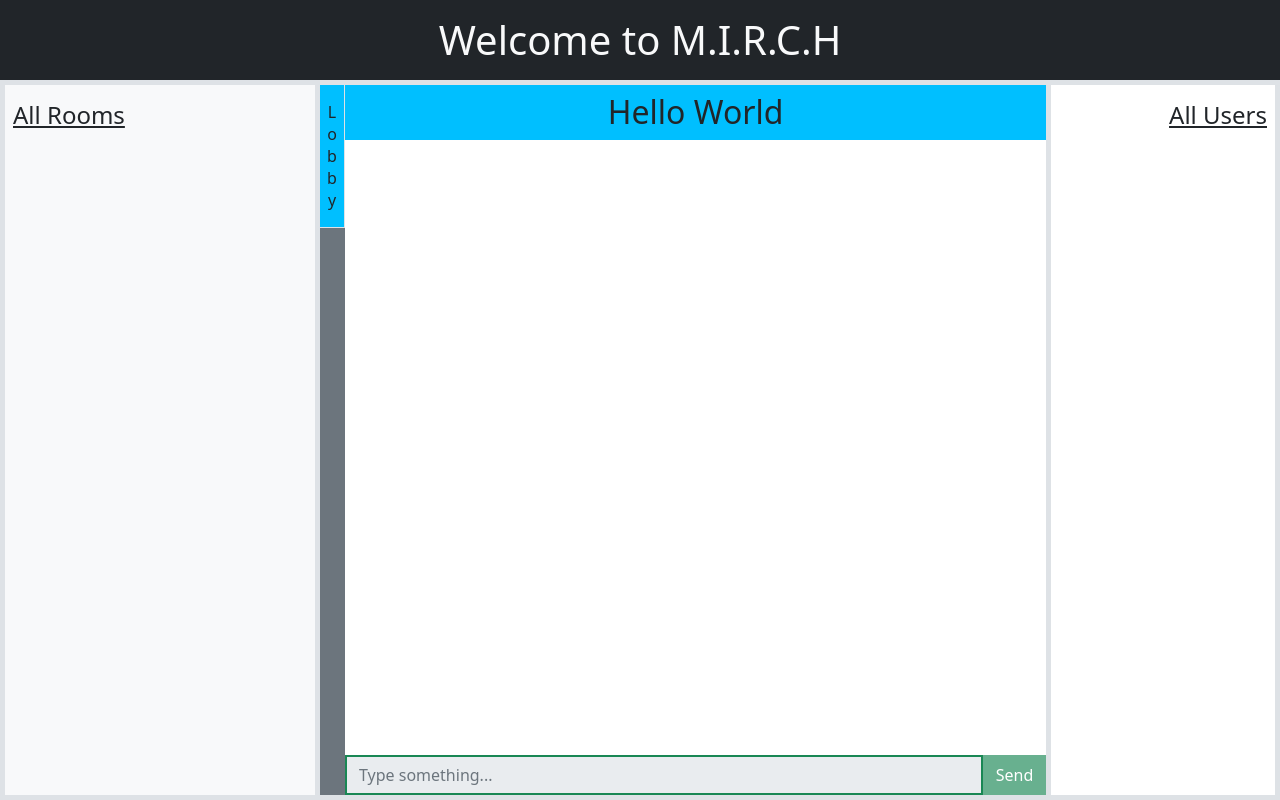
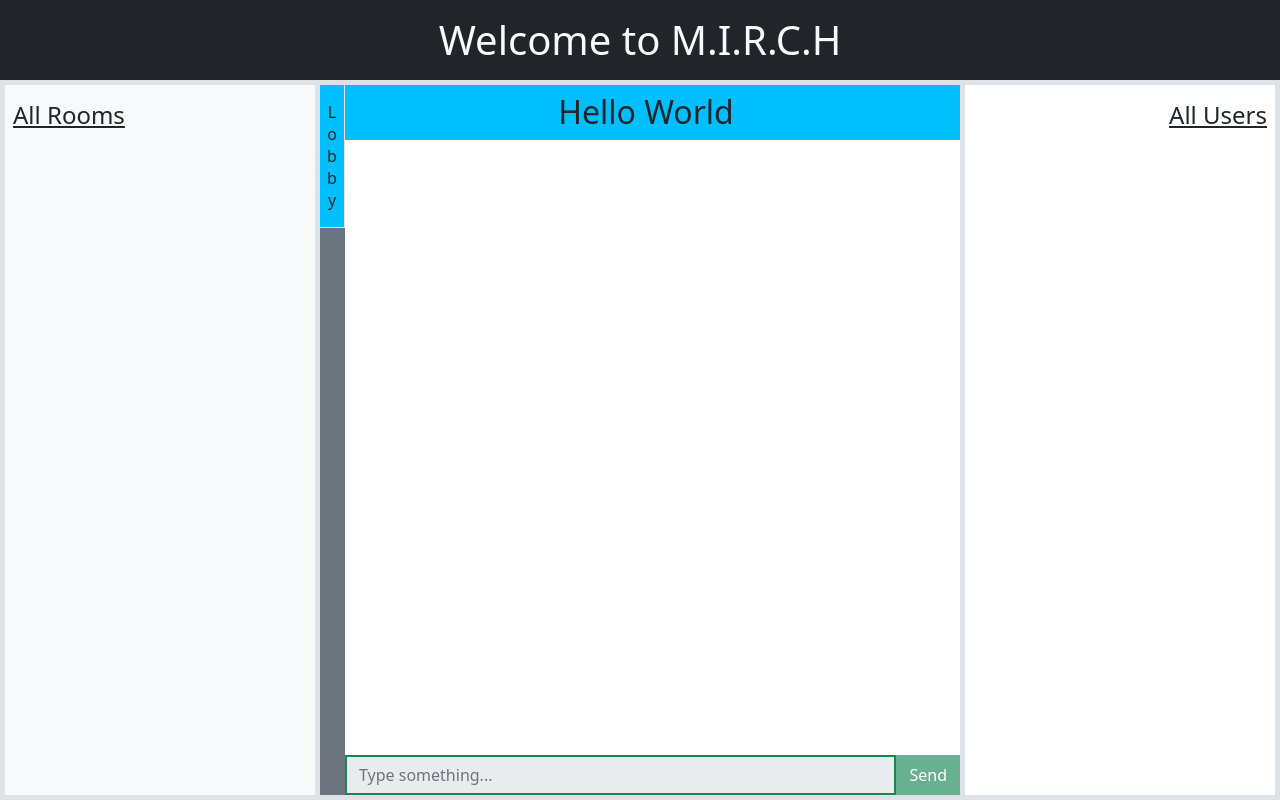
Before and after one commit to minavu/m.i.r.c.h, a website: page index.html in a window 1280 px wide. Drawn offline with nearby package versions, Linux system fonts and the light colour scheme; no server answers.

Commit message:
frontend display is good now

```diff
--- a/index.html
+++ b/index.html
@@ -18,10 +18,12 @@
     <main class="d-flex bg-light w-100 rounded-2" style="height: 90vh;">
 
       <section class="w-25 border border-5 ps-2" id="rooms" style="overflow: auto;">
+      <!-- <section class="border border-5 ps-2" id="rooms" style="overflow: auto; width: calc(25% - 25px);"> -->
         <h4 class="pt-3 text-decoration-underline">All Rooms</h4>
       </section>
 
-      <section class="w-75 d-flex align-items-stretch border-top border-bottom border-5">
+      <!-- <section class="w-75 flex-grow-1 d-flex align-items-stretch border-top border-bottom border-5"> -->
+      <section class="flex-grow-1 d-flex align-items-stretch border-top border-bottom border-5">
         <section class="bg-secondary" id="room-tabs" style="overflow: auto;">
           <div class="pt-3 pb-3 border-end border-bottom" id="Lobby-tab" name="Lobby" style="writing-mode: vertical-lr; text-orientation: upright; cursor: pointer; background-color: deepskyblue;" onclick="btnHandler(event);">
             <span>
@@ -34,7 +36,7 @@
           <section class="w-100 h-100 position-absolute d-flex room-view" id="Lobby-view" style="z-index: 0;">
 
             <section class="flex-grow-1 d-flex flex-column">
-              <div class="text-center pt-2 d-flex justify-content-center align-items-center" style="height: 55px; background-color: deepskyblue;"><h2 id="title">Hello World</h2></div>
+              <div class="text-center pt-2 d-flex justify-content-center align-items-center" style="height: 55px; background-color: deepskyblue; padding-right: 13px;"><h2 id="title">Hello World</h2></div>
               <div class="ps-1 pe-1 flex-grow-1 bg-white" id="Lobby-chat-screen" style="overflow: auto;"></div>
               <div class="bg-white">
                 <form class="d-flex">
@@ -44,7 +46,8 @@
               </div>
             </section>
 
-            <section class="w-25 bg-white border-start border-end border-5 pe-2" id="Lobby-users-list" style="overflow: auto;">
+            <!-- <section class="w-25 bg-white border-start border-end border-5 pe-2" id="Lobby-users-list" style="overflow: auto;"> -->
+            <section class="bg-white border-start border-end border-5 pe-2" id="Lobby-users-list" style="overflow: auto; width: calc(100vw / 4);">
               <h4 class="pt-3 text-decoration-underline text-end" id="Lobby-users-title">All Users</h4>
             </section>
 
--- a/the_client/client.js
+++ b/the_client/client.js
@@ -404,6 +404,7 @@ const createNewChatboxView = (room_name, z_index) => {
   );
   div_title.style.height = "55px";
   div_title.style.backgroundColor = bgc;
+  div_title.style.paddingRight = "13px";
   let leave_btn = document.createElement("input");
   leave_btn.setAttribute("type", "button");
   leave_btn.setAttribute("onclick", "btnHandler(event)");
@@ -460,7 +461,7 @@ const createNewChatboxView = (room_name, z_index) => {
 
   let inner_section_2 = document.createElement("section");
   inner_section_2.classList.add(
-    "w-25",
+    // "w-25",
     "bg-white",
     "border-start",
     "border-end",
@@ -469,6 +470,7 @@ const createNewChatboxView = (room_name, z_index) => {
   );
   inner_section_2.setAttribute("id", `${room_name}-users-list`);
   inner_section_2.style.overflow = "auto";
+  inner_section_2.style.width = "calc(100vw / 4)";
   let h4 = document.createElement("h4");
   h4.classList.add("pt-3", "text-decoration-underline", "text-end");
   h4.setAttribute("id", `${room_name}-users-title`);
```
